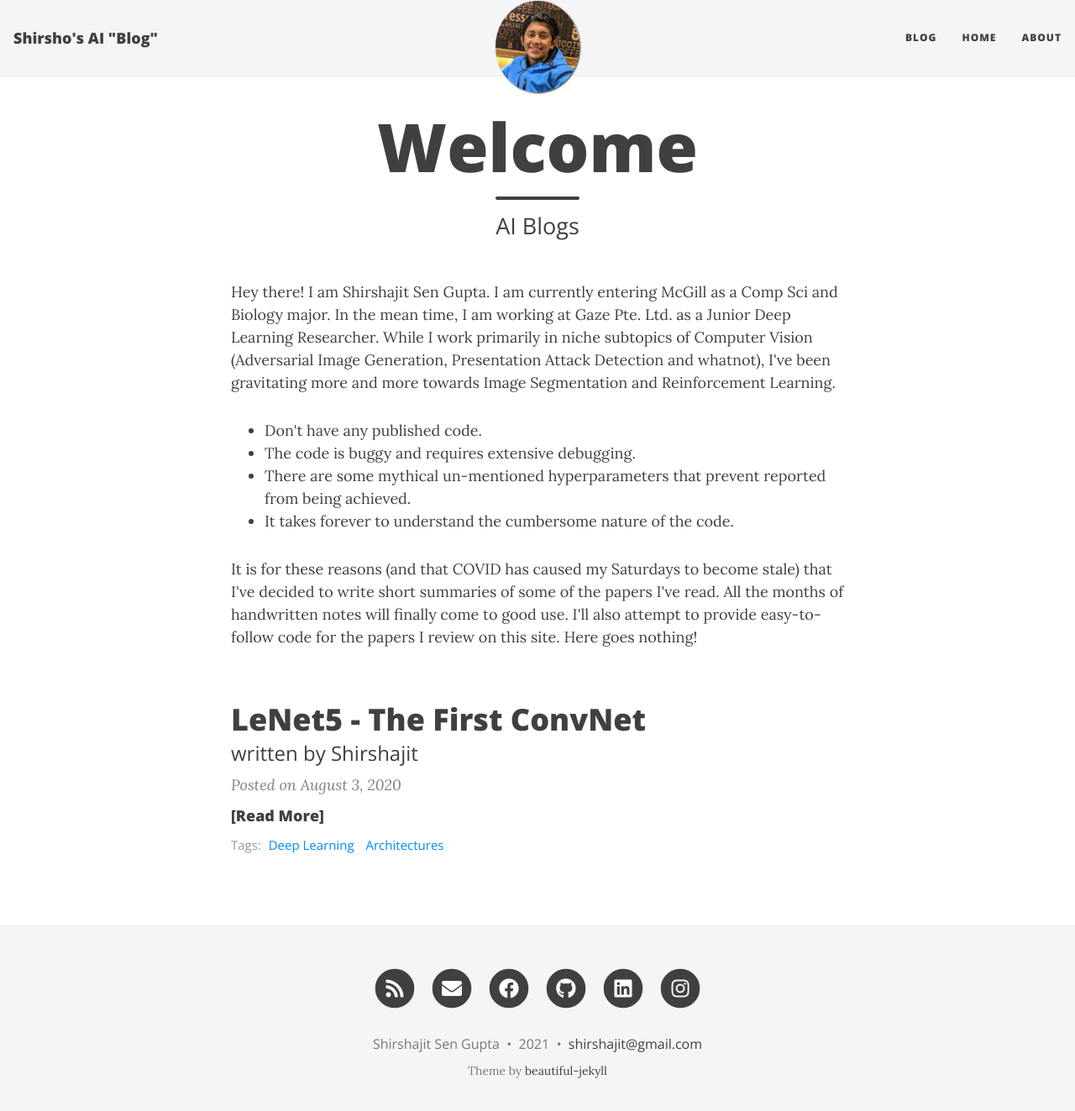
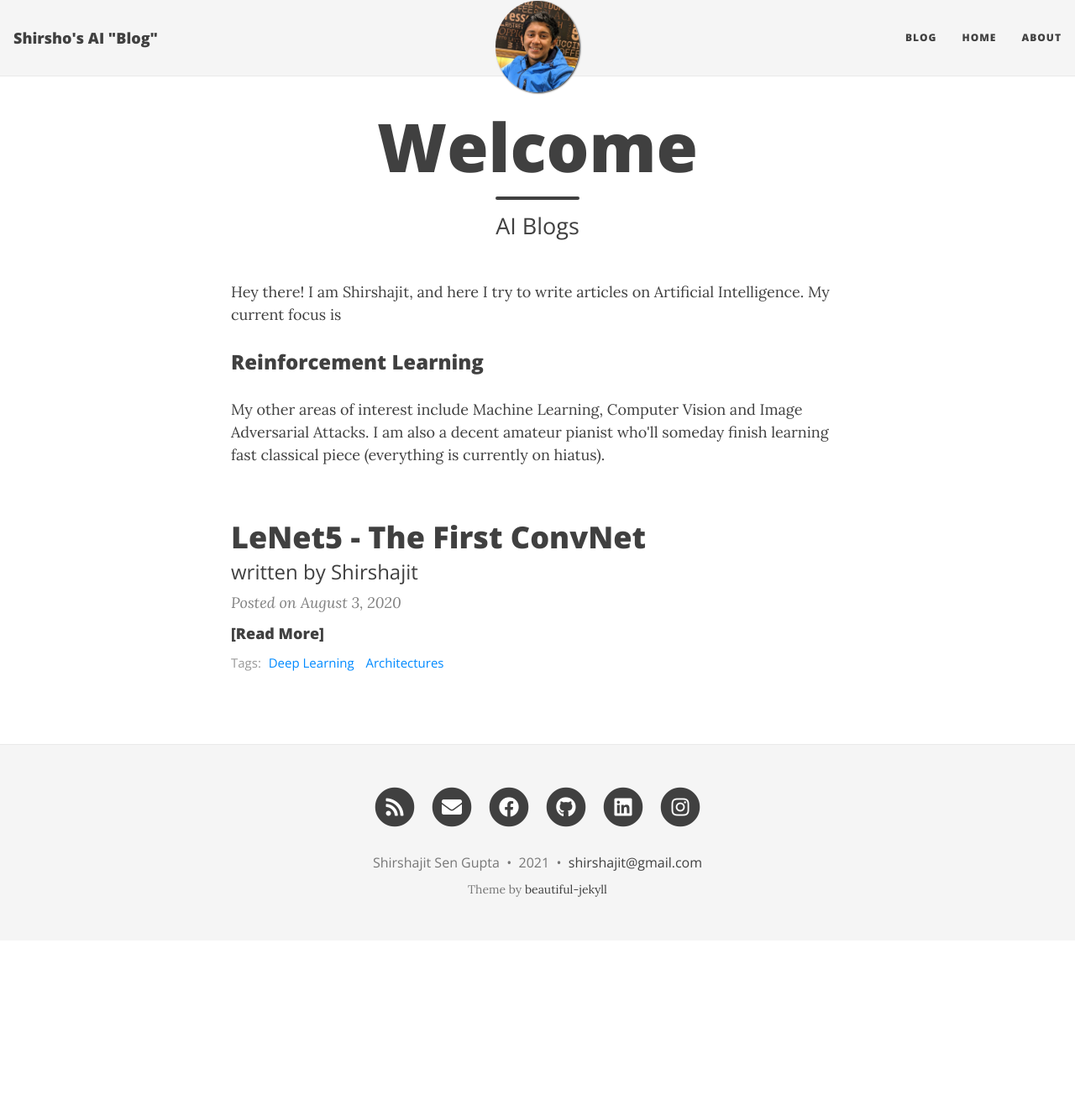
Before and after one commit to shirsho-12/shirsho-12.github.io, a Jekyll site: the page built from index.html, in a window 1280 px wide and 1336 px high. Shown: the top 1323 px of the window at 84% size. Built offline with Jekyll 4.4.1, drawn with Linux system fonts in a browser that asks for light colours; nearby versions of some CDN libraries; the list of posts is cut into pages by our own code.

Commit message:
Life updates

```diff
--- a/index.html
+++ b/index.html
@@ -4,7 +4,18 @@
 subtitle: AI Blogs
 ---
 <body>
-<p>
+    <p>
+        Hey there! I am Shirshajit, and here I try to write articles on Artificial Intelligence.
+        My current focus is
+    </p>
+<h3> Reinforcement Learning </h3>
+    <p>
+        My other areas of interest include Machine Learning, Computer Vision and Image Adversarial Attacks. I am also a decent
+amateur pianist who'll someday finish learning fast classical piece (everything is currently on hiatus).
+    </p>
+
+
+<!-- <p>
 Hey there! I am Shirshajit Sen Gupta. I am currently entering McGill as a Comp Sci and Biology major. In the mean time, I am working at Gaze Pte. Ltd. as a Junior Deep Learning Researcher.
 While I work primarily in niche subtopics of Computer Vision (Adversarial Image Generation, Presentation Attack Detection and whatnot), I've been gravitating more and more towards Image Segmentation
 and Reinforcement Learning.
@@ -19,5 +30,5 @@
  <p>
      It is for these reasons (and that COVID has caused my Saturdays to become stale) that I've decided to write short summaries of some of the papers I've read. All the months of handwritten notes will finally
      come to good use. I'll also attempt to provide easy-to-follow code for the papers I review on this site. Here goes nothing!
-</p>
+</p> -->
 </body>
```
